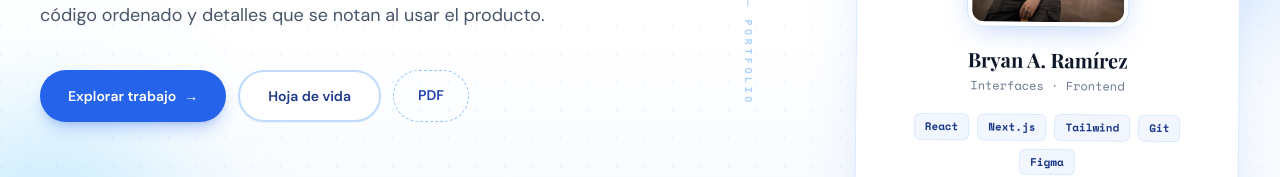
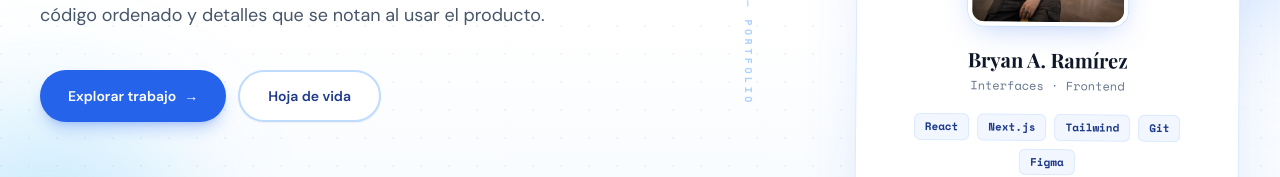
Before and after one commit to vxillaxl/PORTAFOLIO, a Next.js app: page / in a window 1280 px wide. Shown: the part 380-557 px from the top of the page. Built offline with nearby package versions, Linux system fonts and the light colour scheme; a web font is replaced by a local one.

Commit message:
Hero: unificar CV — quitar botón PDF duplicado

```diff
--- a/src/app/home-client.tsx
+++ b/src/app/home-client.tsx
@@ -107,14 +107,6 @@ export function HomeClient() {
                 >
                   {t.hero.ctaCv}
                 </Link>
-                <a
-                  href="/cv_bryan.pdf"
-                  target="_blank"
-                  rel="noopener noreferrer"
-                  className="rounded-full border border-dashed border-blue-300 px-6 py-3.5 text-sm font-semibold text-blue-800 transition hover:border-blue-500 hover:bg-blue-50 dark:border-blue-700 dark:text-blue-200 dark:hover:bg-slate-900"
-                >
-                  {t.hero.ctaPdf}
-                </a>
               </div>
               <dl className="mt-14 flex flex-wrap justify-center gap-10 lg:justify-start">
                 {[
--- a/src/lib/i18n.ts
+++ b/src/lib/i18n.ts
@@ -21,7 +21,6 @@ export const messages = {
         "Estudiante de Ingeniería de Software. Diseño interfaces claras, código ordenado y detalles que se notan al usar el producto.",
       ctaProjects: "Explorar trabajo",
       ctaCv: "Hoja de vida",
-      ctaPdf: "PDF",
       statSem: "Semestre",
       statUni: "Universidad",
       statFocus: "Enfoque",
@@ -199,7 +198,6 @@ export const messages = {
         "Software Engineering student. I care about clear interfaces, tidy code, and details you feel when using the product.",
       ctaProjects: "View work",
       ctaCv: "CV",
-      ctaPdf: "PDF",
       statSem: "Semester",
       statUni: "University",
       statFocus: "Focus",
```
